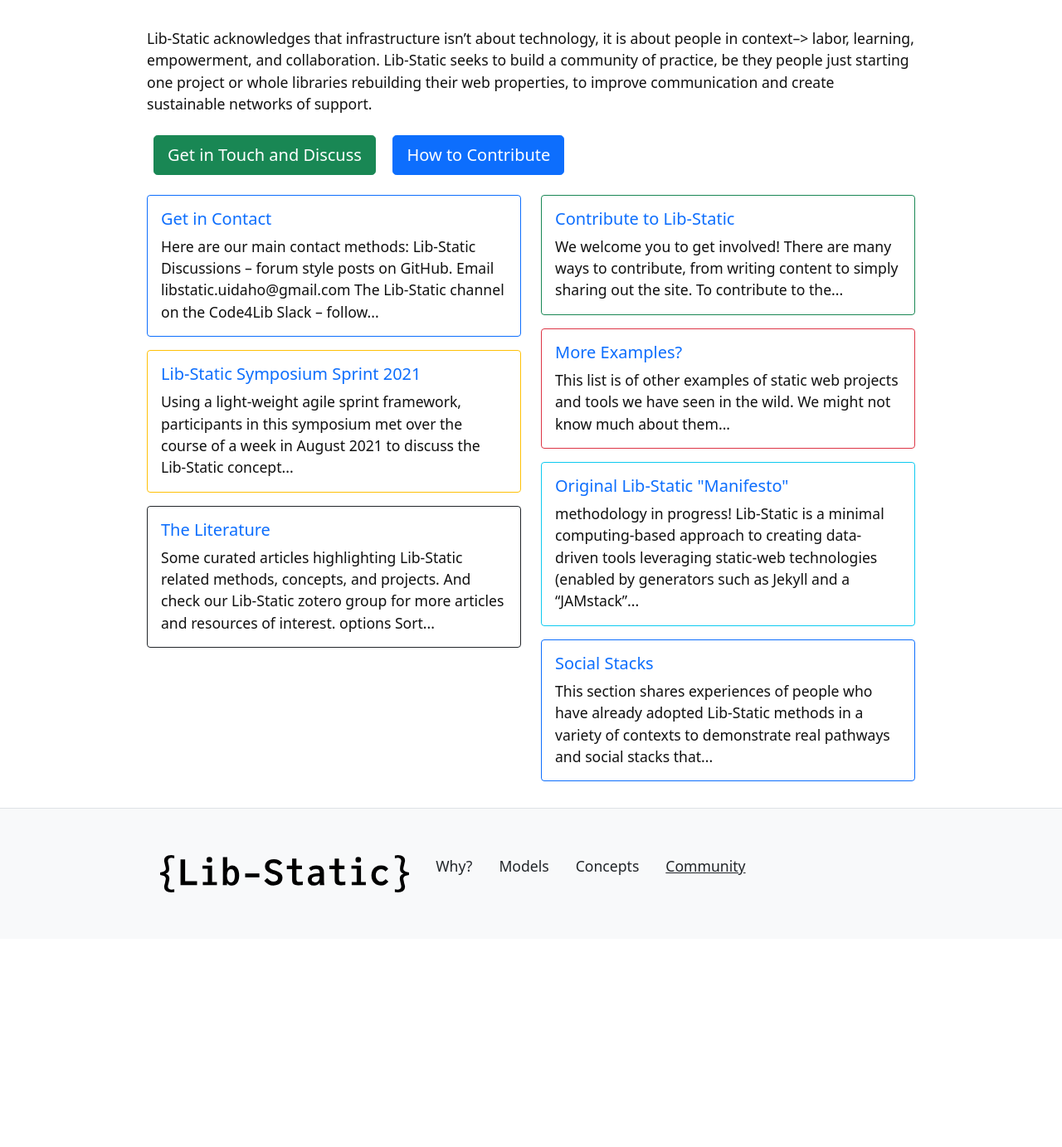
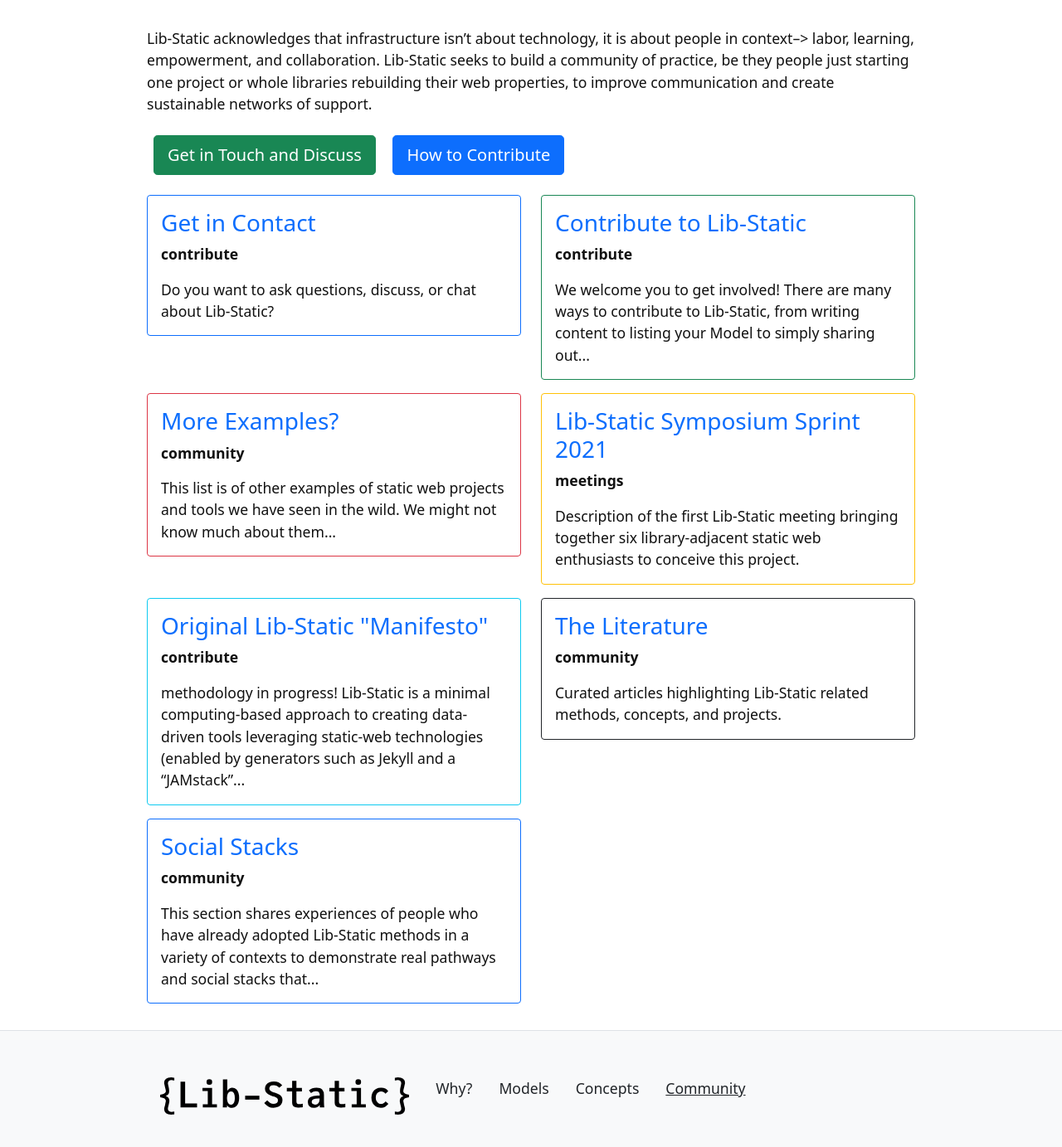
Before and after one commit to lib-static/lib-static.github.io, a Jekyll site: the page built from pages/community.md, in a window 1280 px wide and 1400 px high, scrolled down 367 px. Shown: the top 1383 px of the window at 83% size. Built offline with Jekyll 4.4.1, drawn with Linux system fonts in a browser that asks for light colours; before the commit the page ends 1499 px from its top, so only the background shows below that.

Commit message:
update community page and add descriptions

```diff
--- a/content/_community/contribute.md
+++ b/content/_community/contribute.md
@@ -3,10 +3,8 @@
 #contributor: "@evanwill"
 updated: 2021-12-03
 type: contribute
+description: We welcome you to get involved! There are many ways to contribute to Lib-Static, from writing content to listing your Model to simply sharing out the site.
 ---
-
-We welcome you to get involved!
-There are many ways to contribute, from writing content to simply sharing out the site.
 
 To contribute to the web site feel free to open a [GitHub Issue](https://github.com/lib-static/lib-static.github.io/issues) or Pull Request, or [get in touch via other channels]({{ '/community/contact/' | relative_url }}).
 We are always looking for:
--- a/content/_community/lib-static-symposium-2021.md
+++ b/content/_community/lib-static-symposium-2021.md
@@ -3,6 +3,7 @@
 contributor: "@evanwill"
 updated: 2021-09-05
 type: meetings
+description: Description of the first Lib-Static meeting bringing together six library-adjacent static web enthusiasts to conceive this project.
 ---
 
 Using a light-weight agile sprint framework, participants in this symposium met over the course of a week in August 2021 to discuss the Lib-Static concept and envision ways and websites through which we can provide resources and assistance for our DH and library colleagues who would like to use static web/minimal computing techniques to develop web projects and templates.
--- a/content/_community/research.md
+++ b/content/_community/research.md
@@ -4,10 +4,10 @@
 updated: 2021-12-03
 type: community
 foot: js/research.html
+description: Curated articles highlighting Lib-Static related methods, concepts, and projects.
 ---
 
-Some curated articles highlighting Lib-Static related methods, concepts, and projects.
-And check our [Lib-Static zotero group](https://www.zotero.org/groups/4393671/lib-static) for more articles and resources of interest.
+Also check our [Lib-Static zotero group](https://www.zotero.org/groups/4393671/lib-static) for more articles and resources of interest.
 
 <div id="documentList">
     <div class="input-group mb-3">
--- a/pages/community.md
+++ b/pages/community.md
@@ -12,14 +11,15 @@
 <a href="/community/contact/" class="btn btn-lg btn-success m-2">Get in Touch and Discuss</a>
 <a href="/community/contribute/" class="btn btn-lg btn-primary m-2">How to Contribute</a>
 
-<div class="row" data-masonry='{"percentPosition": true }'>
+<div class="row row-cols-1 row-cols-md-2 ">
     {% assign community = site.community | where_exp: 'i','i.ignore != true' %}
     {% for i in community %}
-    <div class="col-sm-6">
+    <div class="col">
         <div class="card mb-3 border-{% cycle 'primary', 'success', 'danger', 'warning', 'info', 'dark' %}">
             <div class="card-body">
-                <h5 class="card-title"><a href="{{ i.url | relative_url }}">{{ i.title }}</a></h5>
-                <p class="card-text">{{ i.content | strip_html | truncatewords: 25 }}</p>
+                <h3 class="card-title"><a href="{{ i.url | relative_url }}">{{ i.title }}</a></h3>
+                <p class="card-text"><strong class="listType">{{ i.type }}</strong></p>
+                <p class="card-text">{{ i.description | default: i.content | strip_html | truncatewords: 25 }}</p>
             </div>
         </div>
     </div>
```
Also changed, not shown: other parts of pages/community.md (+0 -1 lines).
